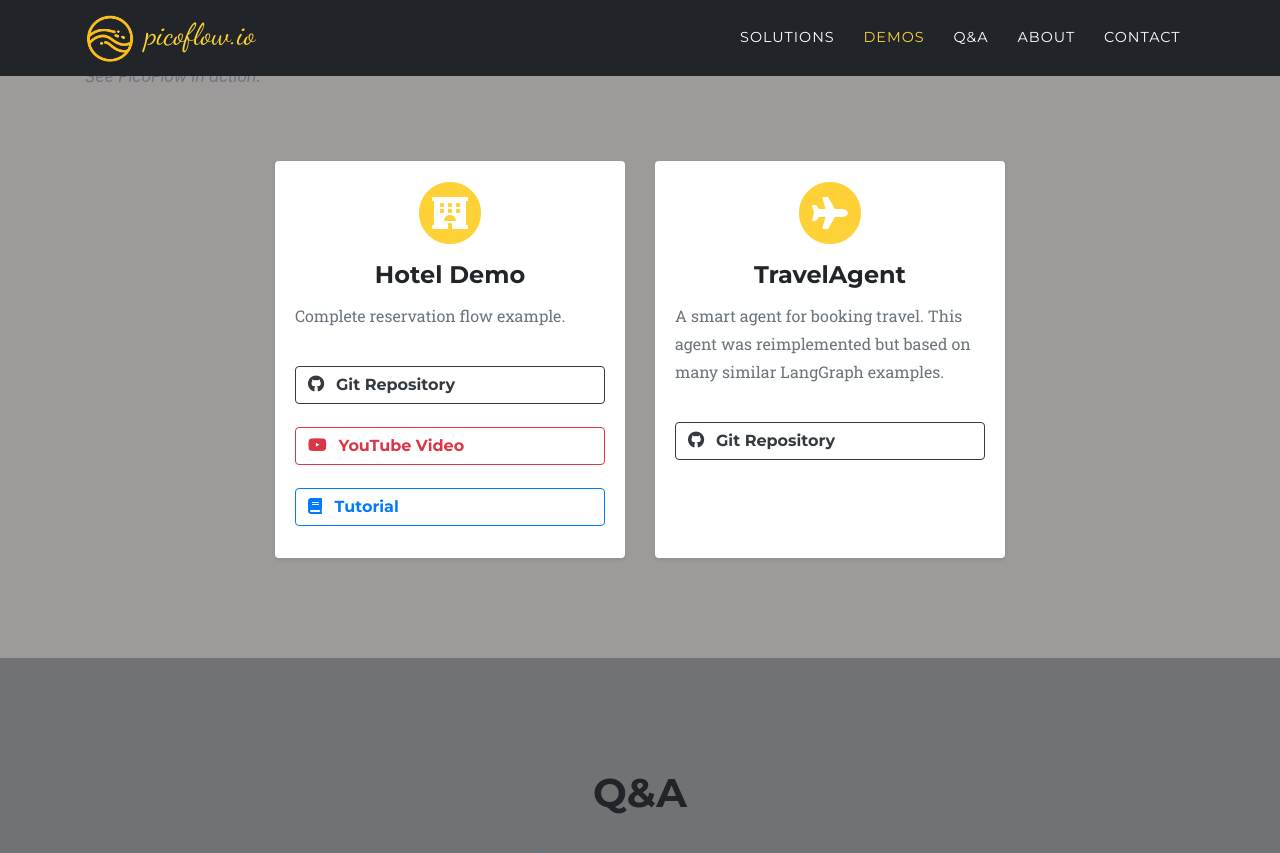
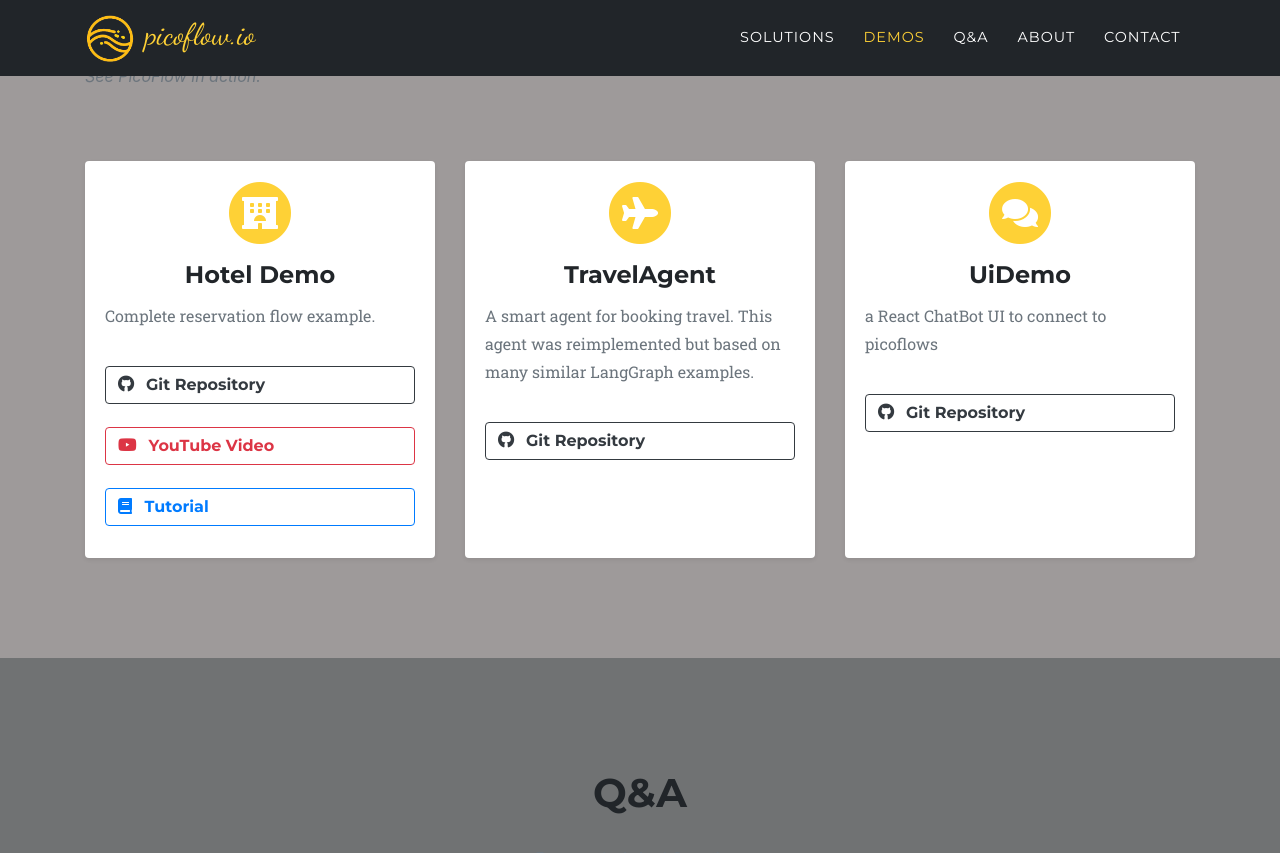
Before and after one commit to picoflow1/jekyll, a Jekyll site: the page built from index.md, in a window 1280 px wide and 900 px high, scrolled down 1811 px. Shown: the top 853 px of the window. Built offline with Jekyll 4.4.1, drawn with Linux system fonts in a browser that asks for light colours; some web fonts are replaced.

Commit message:
add UI demo

```diff
--- a/_data/sitetext.yml
+++ b/_data/sitetext.yml
@@ -63,6 +63,14 @@ en: &DEFAULT_EN
         links:
           - text: "Git Repository"
             url: "https://github.com/picoflowio/travel-demo"
+            class: "btn-outline-dark"
+            icon: "fab fa-github"
+      - title: "UiDemo"
+        desc: "a React ChatBot UI to connect to picoflows"
+        icon: fas fa-comments
+        links:
+          - text: "Git Repository"
+            url: "https://github.com/picoflowio/chat-ui.git"
             class: "btn-outline-dark"
             icon: "fab fa-github"
   qna:
```
Also changed, not shown: 1 other file.
